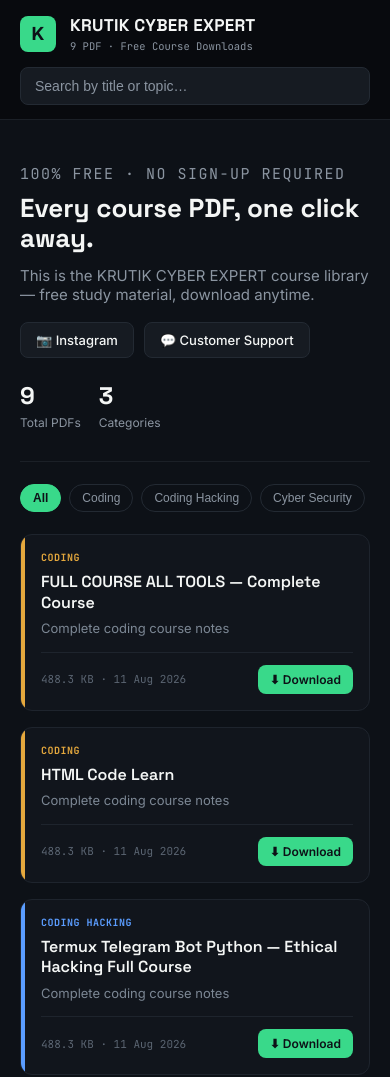
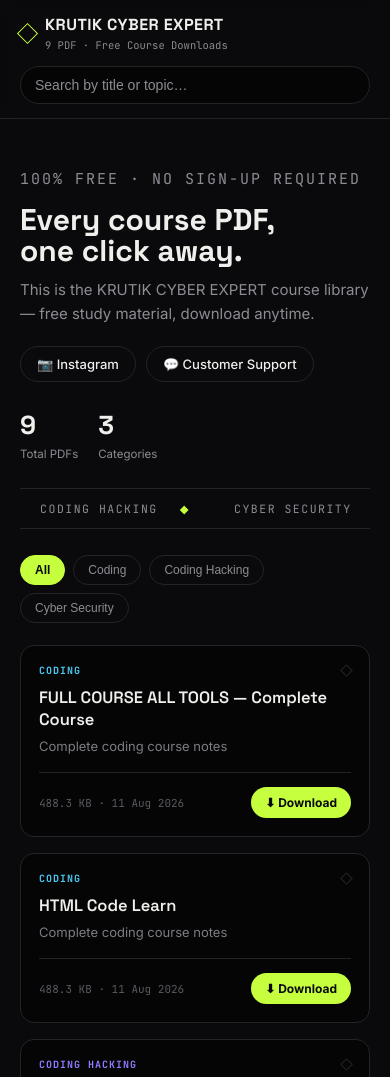
Before and after one commit to shree-khodal-shop/krutik-cyber-expert-PDF-web, a plain HTML site: page index.html in a window 390 px wide. Shown: the top 1077 px of the page. Drawn offline with Linux system fonts and the light colour scheme.

Commit message:
Refactor styles and HTML structure for better design
Updated CSS variables, styles, and HTML structure for improved design and functionality. Enhanced responsiveness and visual elements throughout the page.

```diff
--- a/index.html
+++ b/index.html
@@ -8,132 +8,147 @@
   @import url('https://fonts.googleapis.com/css2?family=Space+Grotesk:wght@500;600;700&family=Inter:wght@400;500;600;700&family=JetBrains+Mono:wght@400;500;700&display=swap');
 
   :root{
-    --ink:#0D1117;
-    --ink-deep:#080A0E;
-    --paper:#F4F6F5;
-    --slate:#8B95A1;
-    --green:#39D98A;
-    --bad:#E5534B;
-    --card:#11151C;
-    --card-border:#1E242D;
+    --void:#0A0A0D;
+    --void-deep:#050506;
+    --paper:#EFEFEC;
+    --muted:#8C8C93;
+    --line:#242428;
+    --lime:#C6FF3D;
+    --violet:#8C7CFF;
+    --bad:#FF6B5B;
   }
   *{box-sizing:border-box;}
+  html{scroll-behavior:smooth;}
   body{
     margin:0;
-    background:var(--ink);
+    background:var(--void);
     color:var(--paper);
     font-family:'Inter',sans-serif;
     min-height:100vh;
   }
-  ::selection{background:var(--green);color:var(--ink);}
+  ::selection{background:var(--lime);color:var(--void);}
   .display{font-family:'Space Grotesk',sans-serif;}
   .mono{font-family:'JetBrains Mono',monospace;}
+  @media (prefers-reduced-motion: reduce){
+    html{scroll-behavior:auto;}
+    *{animation:none !important; transition:none !important;}
+  }
 
   header{
-    position:sticky; top:0; z-index:10;
-    background:var(--ink-deep);
-    border-bottom:1px solid #1B2027;
+    position:sticky; top:0; z-index:20;
+    background:rgba(10,10,13,0.8); backdrop-filter:blur(8px);
+    border-bottom:1px solid var(--line);
     padding:14px 20px;
   }
   .header-inner{
     max-width:1100px; margin:0 auto;
     display:flex; align-items:center; gap:14px; flex-wrap:wrap;
   }
-  .logo{
-    width:36px;height:36px;border-radius:8px;
-    background:var(--green); color:var(--ink);
-    display:flex; align-items:center; justify-content:center;
-    font-weight:700; font-size:18px; flex-shrink:0;
+  .logo-mark{
+    width:15px;height:15px; border:1.5px solid var(--lime);
+    transform:rotate(45deg); flex-shrink:0;
   }
-  .brand h1{
-    font-size:17px; font-weight:700; margin:0; letter-spacing:0.3px;
-  }
-  .brand p{
-    font-size:10.5px; color:var(--slate); margin:3px 0 0;
-  }
+  .brand{display:flex; align-items:center; gap:10px;}
+  .brand h1{font-size:16px; font-weight:700; margin:0; letter-spacing:0.5px;}
+  .brand p{font-size:10.5px; color:var(--muted); margin:3px 0 0;}
   #search{
     flex:1; min-width:180px;
-    background:#161B22; border:1px solid #232A33; color:var(--paper);
-    padding:10px 14px; border-radius:8px; font-size:14px;
+    background:var(--void-deep); border:1px solid var(--line); color:var(--paper);
+    padding:10px 14px; border-radius:999px; font-size:14px;
   }
-  #search::placeholder{color:var(--slate);}
+  #search::placeholder{color:var(--muted);}
 
   main{max-width:1100px; margin:0 auto; padding:0 20px 80px;}
 
-  .hero{padding:44px 0 30px; border-bottom:1px solid #1B2027;}
-  .eyebrow{color:var(--green); font-size:12px; letter-spacing:1.5px; margin:0;}
+  .hero{padding:48px 0 0; border-bottom:1px solid var(--line);}
+  .eyebrow{color:var(--lime); font-size:12px; letter-spacing:2px; margin:0;}
   .hero h2{
-    font-size:clamp(26px,5vw,42px); font-weight:700; line-height:1.15;
-    margin:10px 0 12px; max-width:640px;
+    font-size:clamp(30px,6vw,50px); font-weight:700; line-height:1.02;
+    margin:14px 0 12px; max-width:680px;
   }
-  .hero p{color:var(--slate); font-size:15px; max-width:520px; margin:0;}
+  .hero p{color:var(--muted); font-size:15px; max-width:520px; margin:0; line-height:1.6;}
 
-  .social-links{display:flex; gap:10px; flex-wrap:wrap; margin-top:18px;}
+  .social-links{display:flex; gap:10px; flex-wrap:wrap; margin-top:20px;}
   .social-links a{
     display:inline-flex; align-items:center; gap:7px;
-    background:#161B22; border:1px solid #232A33; color:var(--paper);
-    padding:9px 15px; border-radius:8px; font-size:13px; font-weight:500;
-    text-decoration:none;
+    background:transparent; border:1px solid var(--line); color:var(--paper);
+    padding:9px 16px; border-radius:999px; font-size:13px; font-weight:500;
+    text-decoration:none; transition:border-color .15s, color .15s;
   }
-  .social-links a:hover{border-color:var(--green); color:var(--green);}
+  .social-links a:hover{border-color:var(--lime); color:var(--lime);}
 
-  .stats{display:flex; gap:28px; margin-top:22px;}
-  .stat b{display:block; font-size:24px; font-weight:700;}
-  .stat span{font-size:12px; color:var(--slate);}
+  .stats{display:flex; gap:32px; margin-top:26px;}
+  .stat b{display:block; font-size:26px; font-weight:700; font-family:'Space Grotesk',sans-serif;}
+  .stat span{font-size:11.5px; color:var(--muted);}
+
+  /* marquee */
+  .marquee-wrap{border-top:1px solid var(--line); margin-top:26px; overflow:hidden; padding:12px 0;}
+  .marquee-track{display:flex; width:max-content; animation:vtx-marquee 20s linear infinite;}
+  @keyframes vtx-marquee{ from{transform:translateX(0);} to{transform:translateX(-50%);} }
+  .marquee-item{
+    display:flex; align-items:center; gap:22px; padding:0 22px;
+    color:var(--muted); font-size:11.5px; letter-spacing:1.5px; white-space:nowrap;
+  }
+  .marquee-item .dot{color:var(--lime);}
 
   .filters{
     display:flex; gap:8px; flex-wrap:wrap; align-items:center;
-    margin-top:22px;
+    margin-top:26px;
   }
   .chip{
-    background:transparent; border:1px solid #232A33; color:var(--slate);
-    padding:6px 12px; border-radius:999px; font-size:12px; cursor:pointer;
+    background:transparent; border:1px solid var(--line); color:var(--muted);
+    padding:7px 14px; border-radius:999px; font-size:12px; cursor:pointer;
+    transition:background .15s, color .15s, border-color .15s;
   }
-  .chip.active{background:var(--green); border-color:var(--green); color:var(--ink); font-weight:600;}
+  .chip.active{background:var(--lime); border-color:var(--lime); color:var(--void); font-weight:600;}
 
   .grid{
     display:grid; gap:16px; margin-top:22px;
     grid-template-columns:repeat(auto-fill, minmax(260px,1fr));
   }
   .card{
-    background:var(--card); border:1px solid var(--card-border);
-    border-radius:12px; overflow:hidden; display:flex;
+    background:var(--void-deep); border:1px solid var(--line);
+    border-radius:14px; overflow:hidden; display:flex; flex-direction:column;
+    transition:border-color .15s;
   }
-  .card .tag-bar{width:4px; flex-shrink:0;}
-  .card-body{padding:16px; display:flex; flex-direction:column; flex:1; min-width:0;}
-  .cat{font-size:10px; font-weight:700; letter-spacing:0.5px;}
-  .card h3{font-size:16px; font-weight:600; margin:8px 0 0; line-height:1.3;}
-  .card p.desc{color:#7C8794; font-size:13px; margin:6px 0 0; line-height:1.4;
+  .card:hover{border-color:#3A3A40;}
+  .card-body{padding:18px; display:flex; flex-direction:column; flex:1; min-width:0;}
+  .cat-row{display:flex; align-items:center; justify-content:space-between;}
+  .cat{font-size:10px; font-weight:700; letter-spacing:1px; color:var(--violet);}
+  .card-mark{width:9px; height:9px; border:1.2px solid var(--line); transform:rotate(45deg); flex-shrink:0;}
+  .card h3{font-size:16.5px; font-weight:600; margin:10px 0 0; line-height:1.32; font-family:'Space Grotesk',sans-serif;}
+  .card p.desc{color:#7C7C84; font-size:13px; margin:6px 0 0; line-height:1.5;
     display:-webkit-box; -webkit-line-clamp:3; -webkit-box-orient:vertical; overflow:hidden;}
   .card-foot{
     display:flex; align-items:center; justify-content:space-between;
-    margin-top:14px; padding-top:12px; border-top:1px solid var(--card-border);
+    margin-top:16px; padding-top:14px; border-top:1px solid var(--line);
   }
-  .meta{color:#5B6572; font-size:11px;}
+  .meta{color:#5A5A60; font-size:11px;}
   .dl-btn{
-    background:var(--green); color:var(--ink); border:none;
-    padding:7px 12px; border-radius:8px; font-size:12px; font-weight:600;
+    background:var(--lime); color:var(--void); border:none;
+    padding:8px 14px; border-radius:999px; font-size:12px; font-weight:700;
     cursor:pointer; text-decoration:none; display:inline-flex; align-items:center; gap:6px;
+    transition:opacity .15s;
   }
+  .dl-btn:hover{opacity:0.85;}
 
-  .empty{
-    text-align:center; padding:80px 20px; color:var(--slate);
+  .empty{ text-align:center; padding:90px 20px; color:var(--muted); }
+  .empty .icon{
+    width:60px;height:60px; border:1.5px solid var(--line);
+    transform:rotate(45deg);
+    display:flex; align-items:center; justify-content:center;
+    margin:0 auto 24px;
   }
-  .empty .icon{
-    width:64px;height:64px;border-radius:50%;
-    background:#161B22; border:1px solid #232A33;
-    display:flex; align-items:center; justify-content:center;
-    margin:0 auto 16px; font-size:24px;
-  }
-  .empty h3{color:var(--paper); font-size:19px; margin:0 0 6px;}
+  .empty h3{color:var(--paper); font-size:19px; margin:0 0 6px; font-family:'Space Grotesk',sans-serif;}
 
   footer{
-    max-width:1100px; margin:0 auto; padding:24px 20px;
-    border-top:1px solid #1B2027; color:#3F4650; font-size:11px;
+    max-width:1100px; margin:0 auto; padding:26px 20px;
+    border-top:1px solid var(--line); color:#4A4A50; font-size:11px;
+    display:flex; justify-content:space-between; flex-wrap:wrap; gap:8px;
   }
 
   @media (max-width:520px){
-    .stats{gap:18px;}
+    .stats{gap:20px;}
   }
 </style>
 </head>
@@ -141,10 +156,12 @@
 
 <header>
   <div class="header-inner">
-    <div class="logo">K</div>
     <div class="brand">
-      <h1 class="display">KRUTIK CYBER EXPERT</h1>
-      <p class="mono" id="countLabel">0 PDF · Free Course Downloads</p>
+      <div class="logo-mark"></div>
+      <div>
+        <h1 class="display">KRUTIK CYBER EXPERT</h1>
+        <p class="mono" id="countLabel">0 PDF · Free Course Downloads</p>
+      </div>
     </div>
     <input id="search" type="text" placeholder="Search by title or topic…" />
   </div>
@@ -153,7 +170,7 @@
 <main>
   <section class="hero">
     <p class="eyebrow mono">100% FREE · NO SIGN-UP REQUIRED</p>
-    <h2 class="display">Every course PDF, one click away.</h2>
+    <h2 class="display">Every course PDF,<br/>one click away.</h2>
     <p>This is the KRUTIK CYBER EXPERT course library — free study material, download anytime.</p>
 
     <div class="social-links">
@@ -162,8 +179,12 @@
     </div>
 
     <div class="stats">
-      <div class="stat"><b class="display" id="statTotal">0</b><span>Total PDFs</span></div>
-      <div class="stat"><b class="display" id="statCats">0</b><span>Categories</span></div>
+      <div class="stat"><b id="statTotal">0</b><span>Total PDFs</span></div>
+      <div class="stat"><b id="statCats">0</b><span>Categories</span></div>
+    </div>
+
+    <div class="marquee-wrap">
+      <div class="marquee-track" id="marqueeTrack"></div>
     </div>
   </section>
 
@@ -172,17 +193,18 @@
   <div id="grid" class="grid"></div>
   <div id="emptyState" class="empty" style="display:none;">
     <div class="icon">📄</div>
-    <h3 class="display" id="emptyTitle">No files yet</h3>
+    <h3 id="emptyTitle">No files yet</h3>
     <p id="emptyText">Check back soon — new PDFs are added regularly.</p>
   </div>
 </main>
 
 <footer>
-  KRUTIK CYBER EXPERT — all course PDFs are free to download.
+  <span>KRUTIK CYBER EXPERT — all course PDFs are free to download.</span>
+  <span class="mono">FREE · FOREVER</span>
 </footer>
 
 <script>
-  const TAG_COLORS = ["#39D98A", "#5B9DFF", "#E5A83D", "#B25FE0", "#E5534B", "#4CC9D9"];
+  const TAG_COLORS = ["#C6FF3D", "#8C7CFF", "#4CC9F0", "#FF8A5B", "#FF6B5B", "#5DE0A6"];
 
   function hashStr(s){
     let h = 0;
@@ -238,10 +260,12 @@
       const card = document.createElement("div");
       card.className = "card";
       card.innerHTML = `
-        <div class="tag-bar" style="background:${tag}"></div>
         <div class="card-body">
-          <span class="cat mono" style="color:${tag}">${(f.category || "GENERAL").toUpperCase()}</span>
-          <h3 class="display">${escapeHtml(f.title)}</h3>
+          <div class="cat-row">
+            <span class="cat mono" style="color:${tag}">${(f.category || "GENERAL").toUpperCase()}</span>
+            <div class="card-mark"></div>
+          </div>
+          <h3>${escapeHtml(f.title)}</h3>
           ${f.description ? `<p class="desc">${escapeHtml(f.description)}</p>` : ""}
           <div class="card-foot">
             <span class="meta mono">${formatBytes(f.size)} · ${formatDate(f.uploadDate)}</span>
@@ -271,6 +295,14 @@
     });
   }
 
+  function renderMarquee(){
+    const cats = [...new Set(allFiles.map(f => (f.category || "General").toUpperCase()))];
+    const items = cats.length ? cats : ["FREE COURSE MATERIAL", "CYBER SECURITY", "CODING", "ETHICAL HACKING"];
+    const loop = [...items, ...items];
+    const track = document.getElementById("marqueeTrack");
+    track.innerHTML = loop.map(i => `<span class="marquee-item mono">${i} <span class="dot">◆</span></span>`).join("");
+  }
+
   document.getElementById("search").addEventListener("input", render);
 
   fetch("pdfs.json?_=" + Date.now())
@@ -282,12 +314,14 @@
       document.getElementById("statCats").textContent = new Set(allFiles.map(f => f.category || "General")).size;
       document.getElementById("countLabel").textContent = allFiles.length + " PDF · Free Course Downloads";
       renderFilters();
+      renderMarquee();
       render();
     })
     .catch(() => {
       document.getElementById("emptyTitle").textContent = "Couldn't load the list";
       document.getElementById("emptyText").textContent = "pdfs.json not found or invalid.";
       document.getElementById("emptyState").style.display = "block";
+      renderMarquee();
     });
 </script>
 </body>
```
